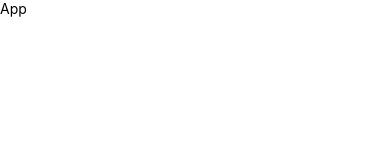
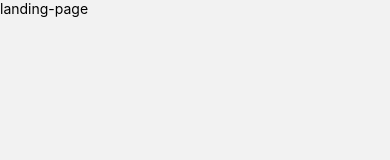
Before and after one commit to mofeforthefuture/amoree, a React Native app: screen / in a window 390 px wide. Shown: the top 160 px of the page. Built offline with nearby package versions, Linux system fonts and the light colour scheme.

Commit message:
bootstrapping navigation

```diff
--- a/App.js
+++ b/App.js
@@ -1,15 +1,27 @@
-import {View, Text} from 'react-native';
 import React, {useEffect} from 'react';
+
+import {NavigationContainer} from '@react-navigation/native';
+import {createNativeStackNavigator} from '@react-navigation/native-stack';
 import SplashScreen from 'react-native-splash-screen';
+import {LandingPage} from './src/screens';
+
+const {Navigator, Screen} = createNativeStackNavigator();
 
 export default function App() {
   useEffect(() => {
+    console.log('====================================');
+    console.log('ge');
+    console.log('====================================');
     SplashScreen.hide(); //to ensure the javascript loads completely and avoid the brief white screen
   }, []);
 
   return (
-    <View>
-      <Text>App</Text>
-    </View>
+    <NavigationContainer>
+      <Navigator
+        screenOptions={{headerShown: false}}
+        initialRouteName="LandingPage">
+        <Screen name="LandingPage" component={LandingPage} />
+      </Navigator>
+    </NavigationContainer>
   );
 }
--- a/package.json
+++ b/package.json
@@ -10,8 +10,13 @@
     "test": "jest"
   },
   "dependencies": {
+    "@react-navigation/native": "^6.1.17",
+    "@react-navigation/native-stack": "^6.9.26",
     "react": "18.2.0",
     "react-native": "0.74.1",
+    "react-native-gesture-handler": "^2.16.2",
+    "react-native-safe-area-context": "^4.10.1",
+    "react-native-screens": "^3.31.1",
     "react-native-splash-screen": "^3.3.0"
   },
   "devDependencies": {
--- /dev/null
+++ b/src/assets/images/index.js
@@ -0,0 +1,3 @@
+const landing = require('./landing.png');
+
+export default {landing};
--- /dev/null
+++ b/src/screens/authentication/landing-page.js
@@ -0,0 +1,10 @@
+import {View, Text} from 'react-native';
+import React from 'react';
+
+export default function LandingPage() {
+  return (
+    <View>
+      <Text>landing-page</Text>
+    </View>
+  );
+}
--- /dev/null
+++ b/src/screens/index.js
@@ -0,0 +1 @@
+export {default as LandingPage} from './authentication/landing-page';
```
Also changed, not shown: 3 other files (tests, documents, lock files or other folders).
